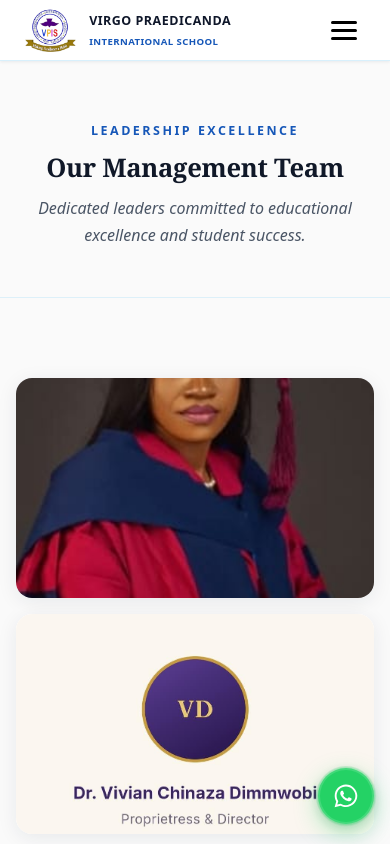
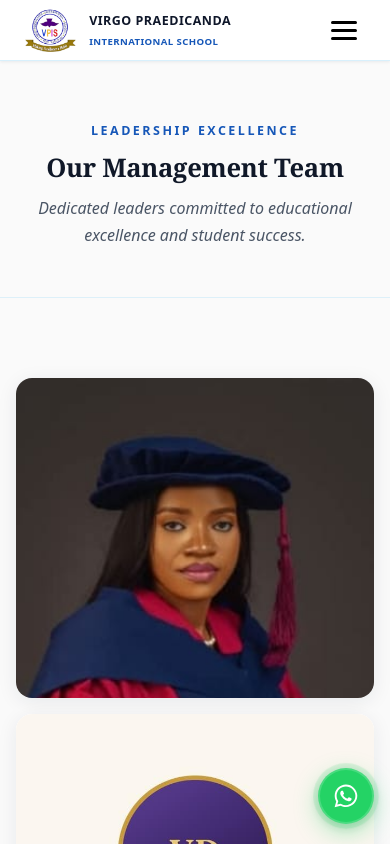
Before and after one commit to Abas-dev/VIRGO-PRAEDICANDA-landing, a React (Vite) app: page /management in a window 390 px wide. Shown: the top 844 px of the page. Built offline with nearby package versions, Linux system fonts and the light colour scheme.

Commit message:
Update index.css

```diff
--- a/src/index.css
+++ b/src/index.css
@@ -2074,6 +2074,7 @@ iframe {
   width: 100%;
   height: 280px;
   object-fit: cover;
+  object-position: top center;
   display: block;
   transition: transform 0.4s ease;
 }
@@ -2792,7 +2793,8 @@ iframe {
   }
 
   .management-item img {
-    height: 220px;
+    height: 320px;
+    object-position: top center;
   }
 
   .assessment-card,
```
